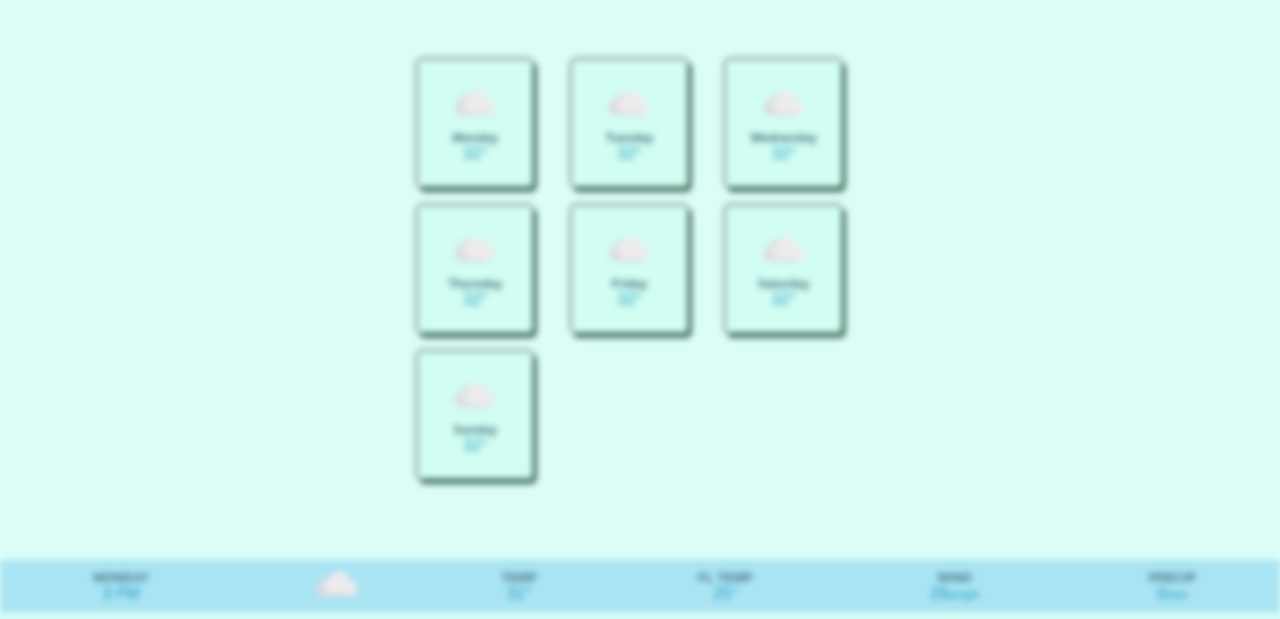
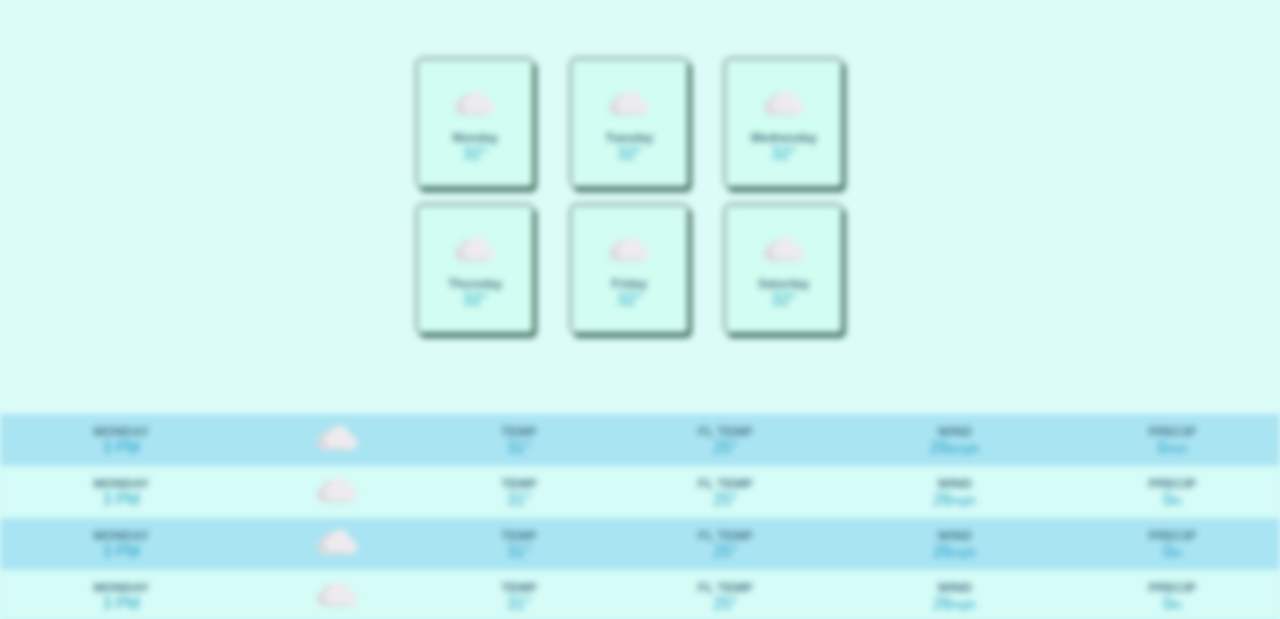
Before and after one commit to ritesh1507/weather-vanilla-js-app, a plain HTML site: page index.html in a window 1280 px wide. Shown: the part 166-785 px from the top of the page. Drawn offline with Linux system fonts and the light colour scheme.

Commit message:
Update index.html

```diff
--- a/index.html
+++ b/index.html
@@ -71,11 +71,6 @@
       <div class="day-card">
         <img src="/weather-vanilla-js-app/assets/cloud.png" class="weather-image">
         <div class="day-card-day">Saturday</div>
-        <div>32&deg;</div>
-      </div>
-      <div class="day-card">
-        <img src="/weather-vanilla-js-app/assets/cloud.png" class="weather-image">
-        <div class="day-card-day">Sunday</div>
         <div>32&deg;</div>
       </div>
     </section>
```
